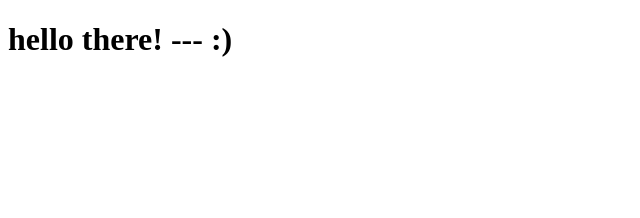
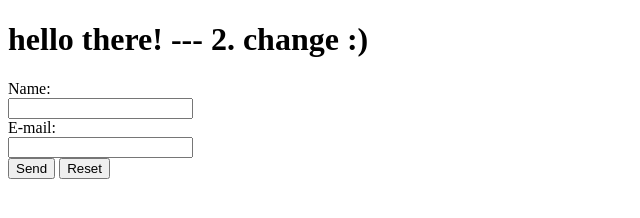
Before and after one commit to Hoca3/potionfy, a plain HTML site: page index.html in a window 1280 px wide. Shown: the whole page, without its empty margins (0-640 px from the left). Drawn offline with Linux system fonts and the light colour scheme.

Commit message:
Contact form. 7#

```diff
--- a/index.html
+++ b/index.html
@@ -2,9 +2,17 @@
 <html>
   <head>
     <title>welcome to potionfy</title>
-    <h1>hello there! --- :) </h1>
+    <h1>hello there! --- 2. change :) </h1>
   </head>
   <body>
 
+    <form action="mailto:hermione@potionfy.com" method="post" enctype="text/plain">
+      Name:<br>
+          <input type="text" name="name"><br>
+          E-mail:<br>
+          <input type="text" name="mail"><br>
+          <input type="submit" value="Send">
+          <input type="reset" value="Reset">
+      </form>
   </body>
 </html>
```
